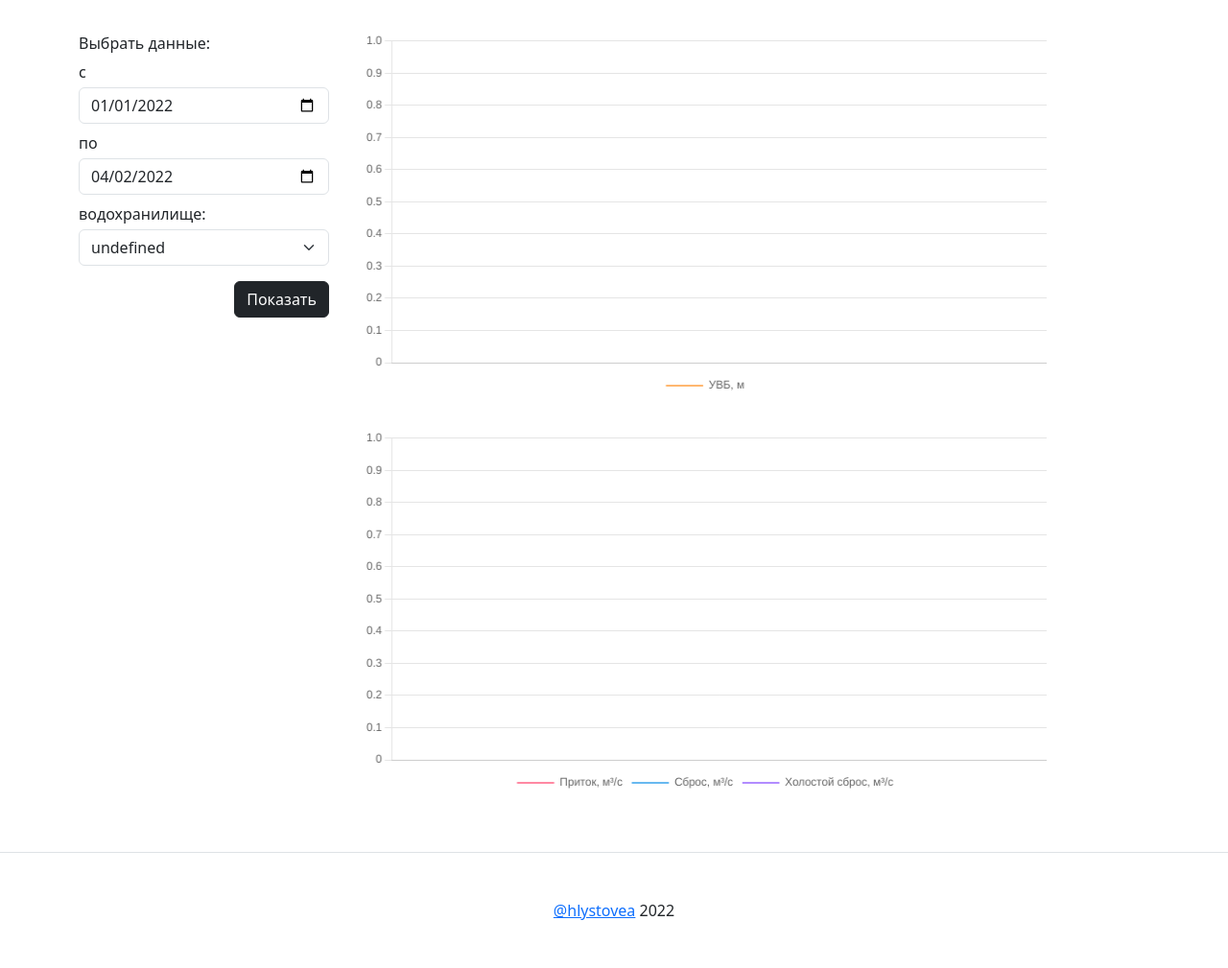
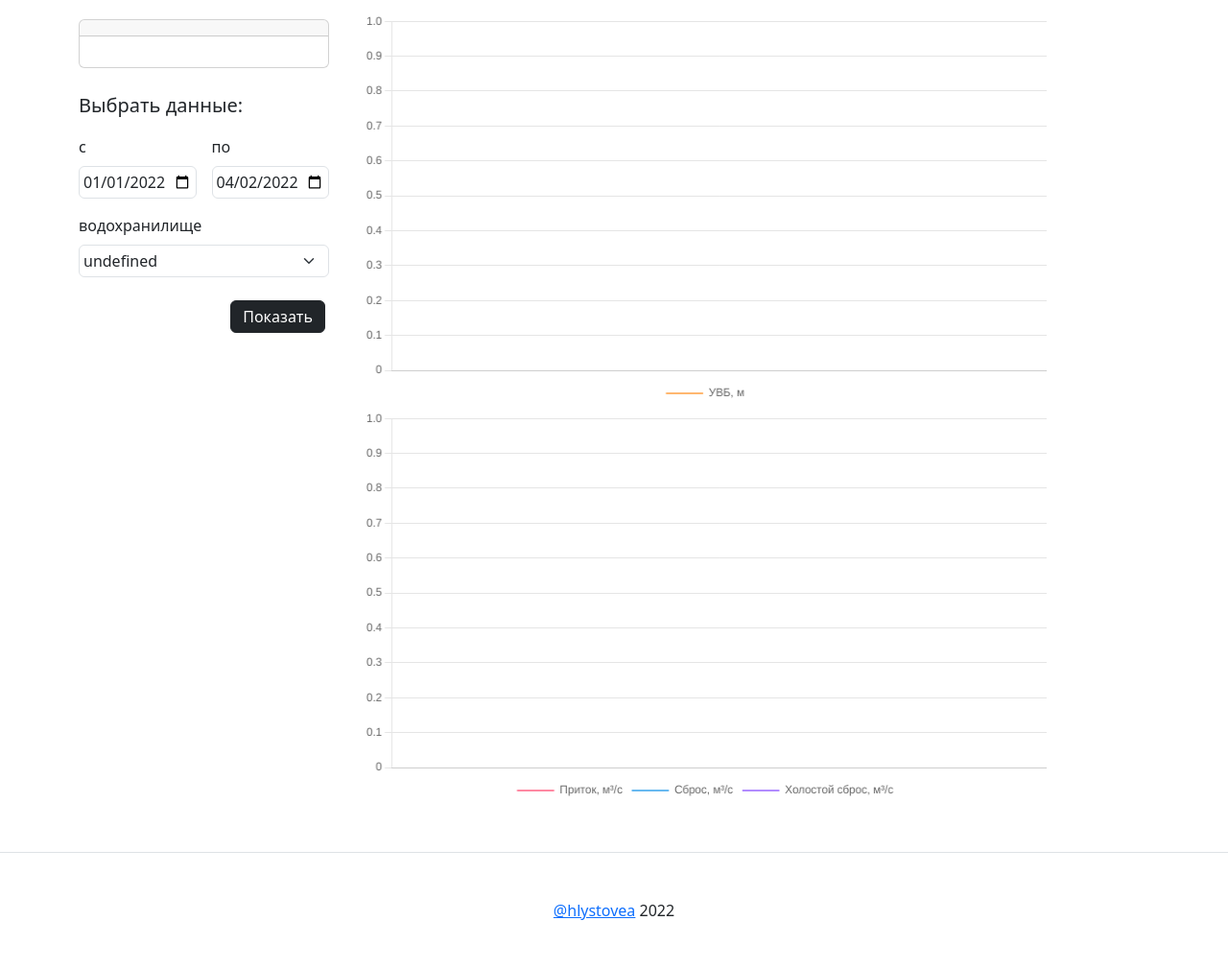
Before and after one commit to hlystovea/reservoirs_web, a Django app: template web/templates/index.html in a window 1280 px wide. Shown: the part 56-1065 px from the top of the page at 96% size. Run offline with Django 4.2, Linux system fonts and the light colour scheme; the template is opened without the code that fills it, so the values that code supplies are empty; some libraries are stand-ins or nearby versions.

Commit message:
Added info card

```diff
--- a/web/templates/includes/nav.html
+++ b/web/templates/includes/nav.html
@@ -1,5 +1,5 @@
 <nav class="navbar navbar-expand-sm bg-dark navbar-dark">
   <div class="container-fluid">
-    <a class="navbar-brand" href="{% url 'index' %}">Водохранилища ГЭС России</a>
+    <a class="navbar-brand" href="{% url 'index' %}"><p class="lead mb-0">Водохранилища ГЭС России</p></a>
   </div>
 </nav>
--- a/web/templates/index.html
+++ b/web/templates/index.html
@@ -3,27 +3,37 @@
 {% block content %}
 <div class="row justify-content-xl-center mt-1">
   <div class="col-md-3 mt-3">
-    <h6 class="col-md-auto mb-0 mt-3">Выбрать данные:</h6>
-    <div class="col-md-auto">
-      <label for="dateFrom" class="form-label mb-1 mt-2">с</label>
-      <input type="date" id="dateFrom" class="form-control" name="dateFrom" value="2022-01-01" min="2013-01-01" max="{% now 'Y-m-d' %}">
+    <div class="card">
+      <div class="card-header" id="infoCardHeader"></div>
+      <div class="card-body">
+        <table class="table table-sm table-borderless mb-0">
+          <tbody id="infoTableBody"></tbody>
+        </table>
+      </div>
     </div>
-    <div class="col-sm-auto">
-      <label for="dateFrom" class="form-label mb-1 mt-2">по</label>
-      <input type="date" id="dateTo" class="form-control" name="dateTo" value="{% now 'Y-m-d' %}" min="2013-01-01" max="{% now 'Y-m-d' %}">
-    </div>
-    <div class="col-sm-auto">
-      <label for="dateFrom" class="form-label mb-1 mt-2">водохранилище:</label>
-      <select id="selectReservoirs" class="form-select" name ="selectReservoirs"></select>
-    </div>
-    <div class="row justify-content-end mb-2">
-      <div class="col-sm-auto">
-        <button id="updateButton" type="button" class="btn btn-dark mt-3">Показать</button>
+    <p class="lead mb-3 mt-4">Выбрать данные:</p>
+    <div class="row g-3">
+      <div class="col-sm-6">
+        <label for="dateFrom" class="form-label">с</label>
+        <input type="date" id="dateFrom" class="form-control p-1" name="dateFrom" value="2022-01-01" min="2013-01-01" max="{% now 'Y-m-d' %}">
+      </div>
+      <div class="col-sm-6">
+        <label for="dateTo" class="form-label">по</label>
+        <input type="date" id="dateTo" class="form-control p-1" name="dateTo" value="{% now 'Y-m-d' %}" min="2013-01-01" max="{% now 'Y-m-d' %}">
+      </div>
+      <div class="col-sm-12">
+        <label for="selectReservoirs" class="form-label">водохранилище</label>
+        <select id="selectReservoirs" class="form-select p-1" name ="selectReservoirs"></select>
+      </div>
+      <div class="row justify-content-end mt-4 p-0">
+        <div class="col-sm-auto p-0">
+          <button id="updateButton" type="button" class="btn btn-dark pb-1 pt-1">Показать</button>
+        </div>
       </div>
     </div>
   </div>
-  <div class="col-md-8">
-    <div class="row justify-content-center mb-2">
+  <div class="col-md-8 mt-2">
+    <div class="row justify-content-center">
       <div class="row">
         <canvas id="levelsChart" width="400" height="225"></canvas>
       </div>
@@ -88,6 +98,7 @@
       var reservoir = getReservoir(slug);
       var start = $("#dateFrom").val();
       var end = $("#dateTo").val();
+      setInfo(reservoir);
       getSituations(reservoir, start, end);
     };
 
@@ -110,7 +121,7 @@
         method: "GET",
         url: url,
         success: function(data) {
-          setCharts(reservoir, formatData(data));
+          setCharts(formatData(data));
         },
         error: function(error_data) {
           console.log(error_data);
@@ -144,18 +155,25 @@
       }
     };
 
-    function setCharts(reservoir, data) {
-      levelsChart.options.plugins.title.display = true;
-      levelsChart.options.plugins.title.text = reservoir.name + " водохранилище";
-      levelsChart.options.plugins.subtitle.text = "ФПУ - " + reservoir.force_level
-        + " м, НПУ - " + reservoir.normal_level + " м, УМО - " + reservoir.dead_level + " м";
+    function setInfo(reservoir) {
+      $("#infoCardHeader p").remove();
+      $("#infoCardHeader").append("<p class='lead mb-0'>" + reservoir.name + " водохранилище</p>");
+
+      $("#infoTableBody tr").remove();
+      if (reservoir.force_level !== null) {$("#infoTableBody").append("<tr><td>ФПУ</td><td>" + reservoir.force_level + " м</td></tr>")};
+      if (reservoir.normal_level !== null) {$("#infoTableBody").append("<tr><td>НПУ</td><td>" + reservoir.normal_level + " м</td></tr>")};
+      if (reservoir.dead_level !== null) {$("#infoTableBody").append("<tr><td>УМО</td><td>" + reservoir.dead_level + " м</td></tr>")};
+      if (reservoir.full_volume !== null) {$("#infoTableBody").append("<tr><td>Полный объём</td><td>" + reservoir.full_volume + " км3</td></tr>")};
+      if (reservoir.useful_volume !== null) {$("#infoTableBody").append("<tr><td>Полезный объём</td><td>" + reservoir.useful_volume + " км3</td></tr>")};
+      if (reservoir.area !== null) {$("#infoTableBody").append("<tr><td>Площадь</td><td>" + reservoir.area + " км2</td></tr>")};
+      if (reservoir.max_depth !== null) {$("#infoTableBody").append("<tr><td>Макс. глубина</td><td>" + reservoir.max_depth + " м</td></tr>")};
+    };
+
+    function setCharts(data) {
       levelsChart.data.labels = data.dates;
       levelsChart.data.datasets[0].data = data.levels;
       levelsChart.update();
 
-      flowsChart.options.plugins.title.display = false;
-      flowsChart.options.plugins.title.text = "";
-      flowsChart.options.plugins.subtitle.text = "";
       flowsChart.data.labels = data.dates;
       flowsChart.data.datasets[0].data = data.inflows;
       flowsChart.data.datasets[1].data = data.outflows;
@@ -184,14 +202,6 @@
           labels: {
               boxHeight: 0
           }
-        },
-        title: {
-          display: true,
-          padding: 3,
-        },
-        subtitle: {
-          display: true,
-          padding: 2,
         }
       }
     };
```
